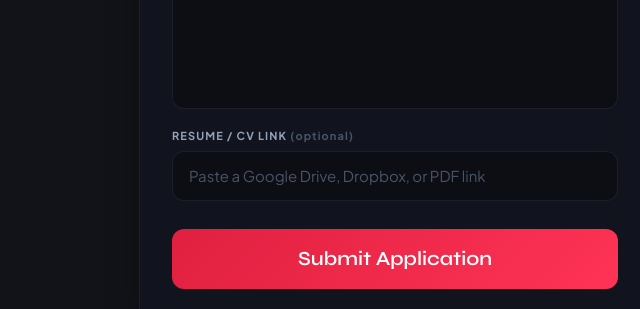
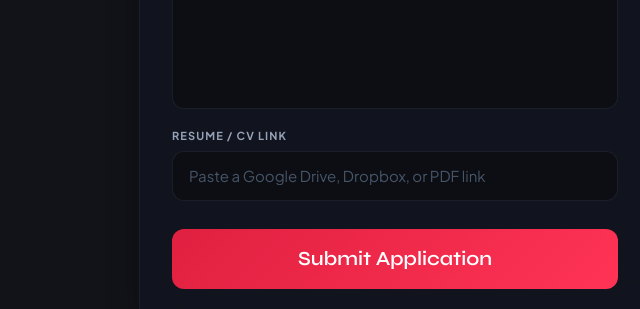
Before and after one commit to akmariblabibruet-pixel/nextinc, a plain HTML site: page apply.html in a window 1280 px wide. Shown: the part 860-1169 px from the top of the page, 245-885 px from the left. Drawn offline with nearby package versions, Linux system fonts and the light colour scheme.

Commit message:
Update apply.html

```diff
--- a/apply.html
+++ b/apply.html
@@ -48,7 +48,7 @@
 <textarea id="message" name="message" rows="5" required placeholder="Tell us a bit about yourself and why you're a fit..." class="px-4 py-3 rounded-xl bg-surface-container-lowest border border-surface-glass-border text-on-surface placeholder:text-text-muted focus:outline-none focus:border-primary-container transition-colors resize-none"></textarea>
 </div>
 <div class="flex flex-col gap-2">
-<label class="font-label-caps text-label-caps text-text-secondary uppercase tracking-widest" for="resume_link">Resume / CV Link <span class="normal-case text-text-muted">(optional)</span></label>
+<label class="font-label-caps text-label-caps text-text-secondary uppercase tracking-widest" for="resume_link">Resume / CV Link <span class="normal-case text-text-muted"></span></label>
 <input id="resume_link" name="resume_link" type="url" placeholder="Paste a Google Drive, Dropbox, or PDF link" class="px-4 py-3 rounded-xl bg-surface-container-lowest border border-surface-glass-border text-on-surface placeholder:text-text-muted focus:outline-none focus:border-primary-container transition-colors">
 </div>
 <button id="apply-submit-btn" type="submit" class="mt-2 px-6 py-4 rounded-xl text-white font-headline-sm text-headline-sm transition-all hover:shadow-[0_0_24px_rgba(224,32,64,0.45)] disabled:opacity-60 disabled:cursor-not-allowed" style="background:linear-gradient(135deg,#E02040,#FF3355)">Submit Application</button>
```
